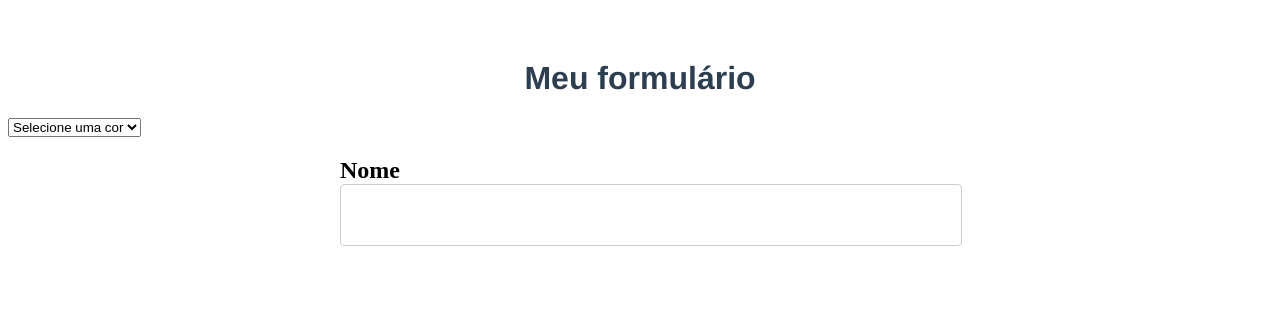
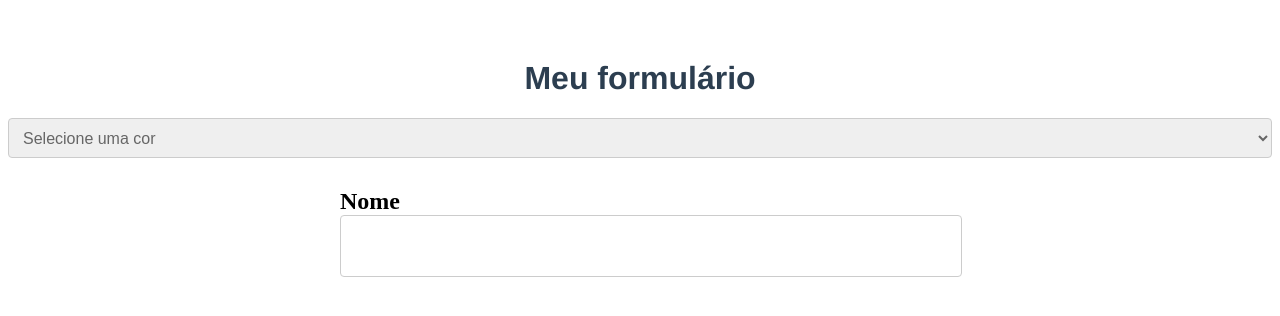
Before and after one commit to juniormartinxo/brainn_prework, a website built with Vite: page dia3/index.html in a window 1280 px wide. Built offline with nearby package versions, Linux system fonts and the light colour scheme.

Commit message:
Início exercício 3

```diff
--- a/dia3/src/main.js
+++ b/dia3/src/main.js
@@ -1,4 +1,5 @@
 import './form.js';
+import './cars.js';
 import '../style.css';
 
 document.querySelector('.app').innerHTML = `
--- a/dia3/style.css
+++ b/dia3/style.css
@@ -29,3 +29,14 @@
   font-size: 16px;
   color: #666;
 }
+
+select {
+  width: 100%;
+  height: 40px;
+  padding: 10px;
+  border: 1px solid #ccc;
+  border-radius: 4px;
+  margin-bottom: 10px;
+  font-size: 16px;
+  color: #666;
+}
```
Also changed, not shown: dia3/src/cars.js (added).
